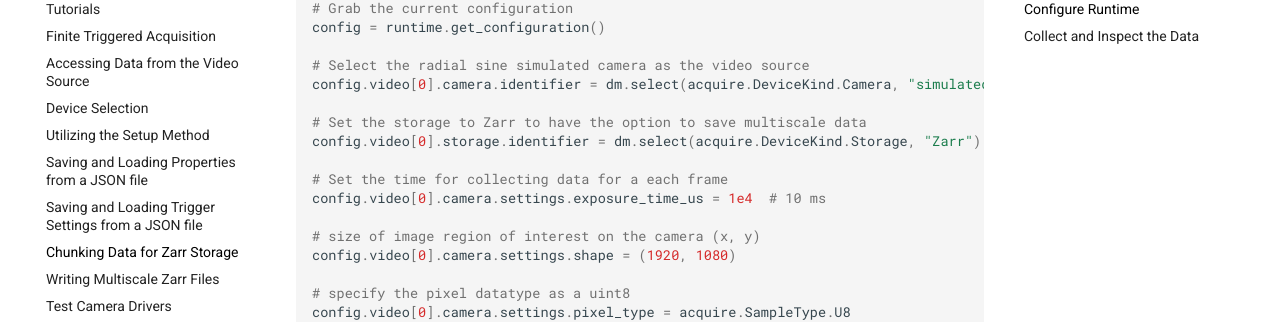
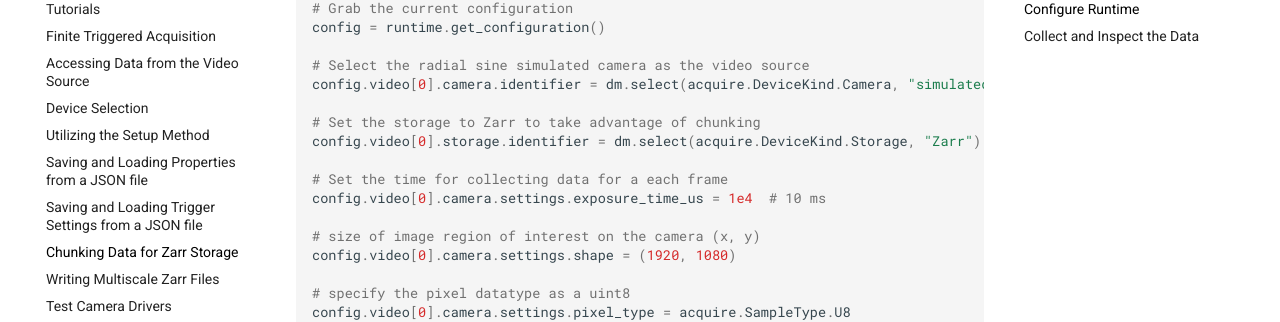
Before and after one commit to melissawm/acquire-docs, an MkDocs documentation site: the page built from docs/tutorials/chunked.md, in a window 1280 px wide and 900 px high, scrolled down 521 px. Shown: the part 147-469 px from the top of the window. Built offline with MkDocs 1.6.1 and Material for MkDocs 9.7.7, drawn with Linux system fonts in a browser that asks for light colours; comment, search, counter and statistics services are not loaded.

Commit message:
Update docs/tutorials/chunked.md
Co-authored-by: Alan Liddell <aliddell@chanzuckerberg.com>

```diff
--- a/docs/tutorials/chunked.md
+++ b/docs/tutorials/chunked.md
@@ -22,7 +22,7 @@ config = runtime.get_configuration()
 # Select the radial sine simulated camera as the video source
 config.video[0].camera.identifier = dm.select(acquire.DeviceKind.Camera, "simulated: radial sin")
 
-# Set the storage to Zarr to have the option to save multiscale data
+# Set the storage to Zarr to take advantage of chunking
 config.video[0].storage.identifier = dm.select(acquire.DeviceKind.Storage, "Zarr")
 
 # Set the time for collecting data for a each frame
```
